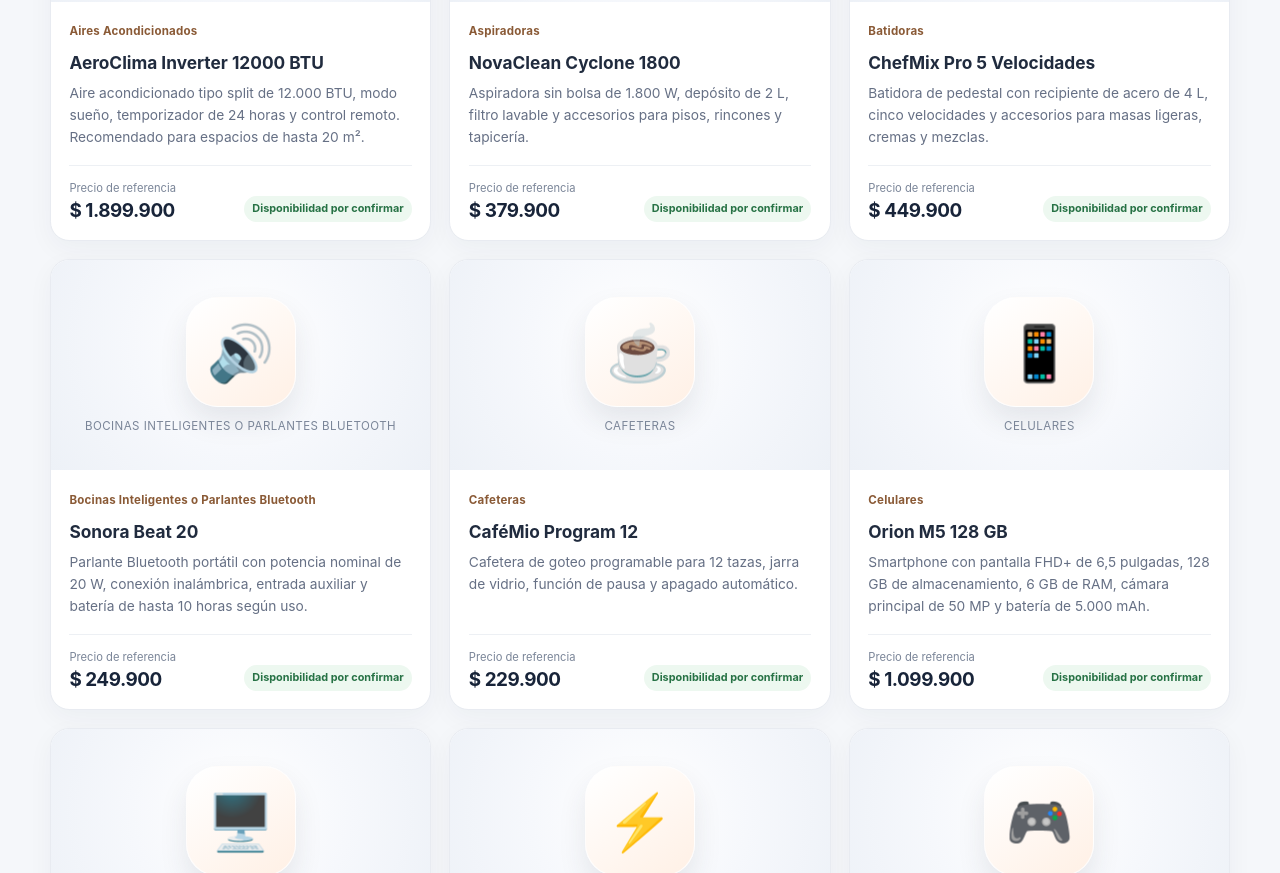
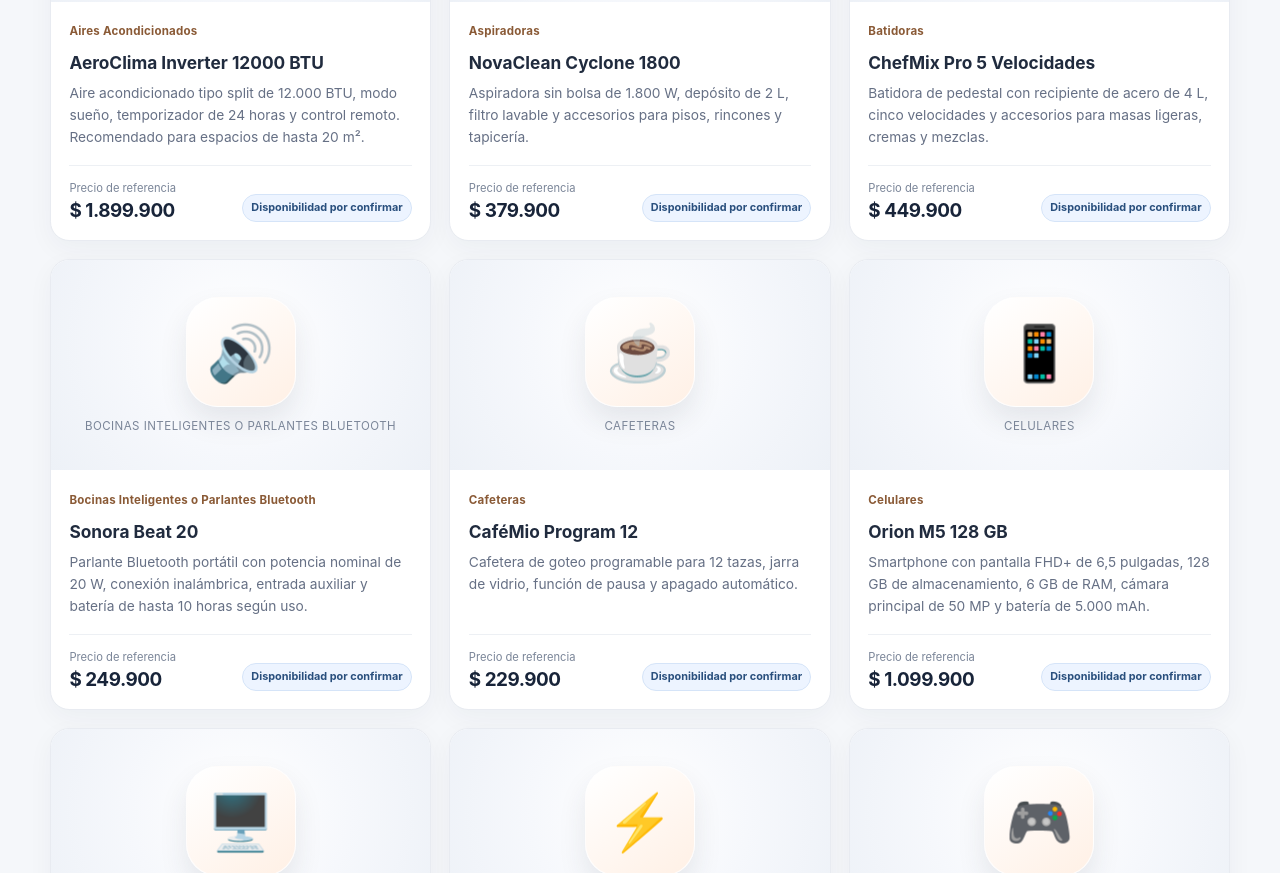
Before and after one commit to sro2005/my-app, a React (Vite) app: page /catalogo in a window 1280 px wide. Shown: the part 1243-2116 px from the top of the page. Built offline with nearby package versions, Linux system fonts and the light colour scheme.

Commit message:
Style pending product availability with blue status

```diff
--- a/src/styles/styles.css
+++ b/src/styles/styles.css
@@ -4250,3 +4250,9 @@ a:focus-visible, button:focus-visible, input:focus-visible, select:focus-visible
   .evh-checkout-form .evh-cart-quantity-field > input { width: 100%; }
   .evh-checkout-form .evh-cart-add-controls > button { width: 100%; }
 }
+
+.evh-stock-pill.is-pending {
+  background: #edf4ff;
+  color: #294f7d;
+  border: 1px solid #d5e4f8;
+}
```
